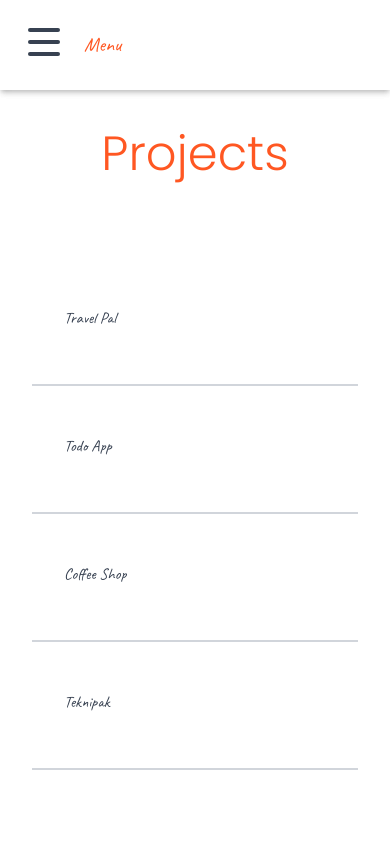
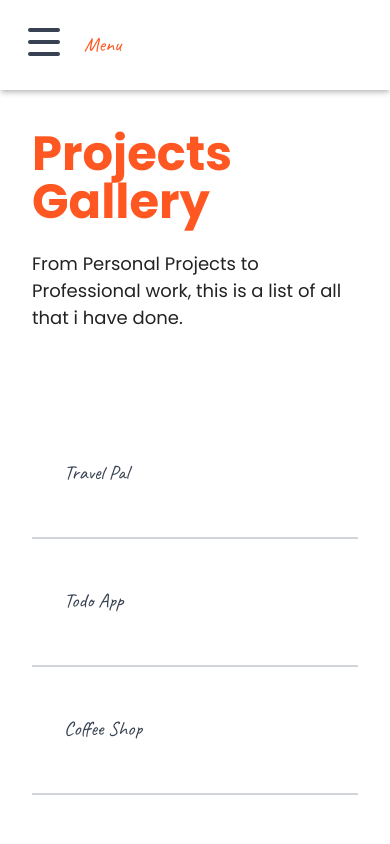
Before and after one commit to skystanoyevitch/sky-portfolio, a React (Create React App) app: page /Portfolio in a window 390 px wide. Shown: the top 844 px of the page. Built offline with nearby package versions, Linux system fonts and the light colour scheme.

Commit message:
updated fonts

```diff
--- a/src/Pages/Contact/Contact.js
+++ b/src/Pages/Contact/Contact.js
@@ -36,9 +36,9 @@ function Contact() {
 	return (
 		<div className="">
 			<div className="container mx-auto md:h-full flex flex-col justify-around xl:justify-center xl:gap-32 px-8 py-14 md:py-0 md:items-center md:my-24 md:px-20 lg:px-32 xl:my-0 xl:h-screen">
-				<div className="text-center">
-					<h1 className="font-poppins font-light text-mainOrange text-5xl md:text-6xl xl:text-7xl xl:leading-normal px-8 lg:px-0">
-						Contact
+				<div className="text-left">
+					<h1 className="font-poppins font-bold text-mainOrange text-5xl md:text-6xl xl:text-7xl xl:leading-normal lg:px-0">
+						Get in Touch
 					</h1>
 					<p className="text-primary text-lg md:text-xl xl:text-2xl font-poppins leading-normal pt-4 lg:pt-6">
 						Need a Website Designed? Want to Colaborate? please
--- a/src/Pages/Home/Components/FeaturedProjects.js
+++ b/src/Pages/Home/Components/FeaturedProjects.js
@@ -27,7 +27,7 @@ function FeaturedProjects() {
 			className="container mx-auto max-w-xs py-20 md:max-w-lg xl:p-0 xl:flex lg:max-w-5xl lg:flex lg:p-24 lg:items-center xl:py-44 lg:justify-evenly space-y-20 xl:space-y-0"
 		>
 			<div className="container mx-auto">
-				<h1 className="text-gray-700 text-center font-poppins font-light text-3xl mb-12 xl:mb-32">
+				<h1 className="text-gray-700 text-center font-poppins font-light text-3xl md:text-4xl mb-12 xl:mb-32">
 					Featured Projects
 				</h1>
 
--- a/src/Pages/Home/Components/MainContact.js
+++ b/src/Pages/Home/Components/MainContact.js
@@ -38,7 +38,7 @@ const MainContact = () => {
 				>
 					<div className="container mx-auto mb-24  p-8 lg:p-16 xl:p-0 text-center flex flex-col items-center justify-center">
 						<HandShake />
-						<h1 className="font-poppins font-light text-gray-700 text-3xl lg:text-5xl xl:text-6xl">
+						<h1 className="font-poppins font-light text-gray-700 text-3xl lg:text-4xl">
 							Let's Work Together
 						</h1>
 						<Link to="/Contact">
--- a/src/Pages/Portfolio/Portfolio.jsx
+++ b/src/Pages/Portfolio/Portfolio.jsx
@@ -36,9 +36,13 @@ function Portfolio() {
 				animate={inView ? "animate" : "initial"}
 				className="container mx-auto md:max-w-2xl lg:max-w-screen-2xl py-10 px-8 xl:p-0 md:my-12 xl:my-32"
 			>
-				<h3 className="text-center font-poppins font-light text-5xl mb-6 md:text-6xl xl:text-7xl md:mb-10">
-					<span className="text-mainOrange">Projects</span>
+				<h3 className="text-left font-poppins font-bold text-5xl mb-6 md:text-6xl xl:text-7xl md:mb-10">
+					<span className="text-mainOrange">Projects Gallery</span>
 				</h3>
+				<p className="font-poppins text-primary text-lg md:text-xl xl:text-2xl leading-normal  lg:max-w-3xl xl:max-w-6xl">
+					From Personal Projects to Professional work, this is a list
+					of all that i have done.
+				</p>
 
 				<ul className="hidden md:visible md:flex justify-evenly md:mx-auto lg:max-w-2xl xl:max-w-none md:my-12 lg:my-20 font-poppins font-light lg:text-xl">
 					<li>
@@ -93,7 +97,7 @@ function Portfolio() {
 											}my-4 md:my-10 w-full items-center lg:items-start`}
 										>
 											<h1
-												className={`font-caveat text-gray-700 lg:text-4xl p-8 lg:p-16 hover:underline hover:underline-offset-4  decoration-4 hover:decoration-mainColor ${
+												className={`font-caveat text-gray-700 text-xl lg:text-4xl p-8 lg:p-16 hover:underline hover:underline-offset-4  decoration-4 hover:decoration-mainColor ${
 													projectDeets ===
 														project.id &&
 													"underline underline-offset-4 decoration-4 decoration-mainColor"
@@ -126,7 +130,11 @@ function Portfolio() {
 																: "opacity-0 "
 														}`}
 													>
-														<code>Take a look!</code>
+														(
+														<code>
+															Take a look!
+														</code>
+														)
 													</p>
 												</a>
 											</div>
```
